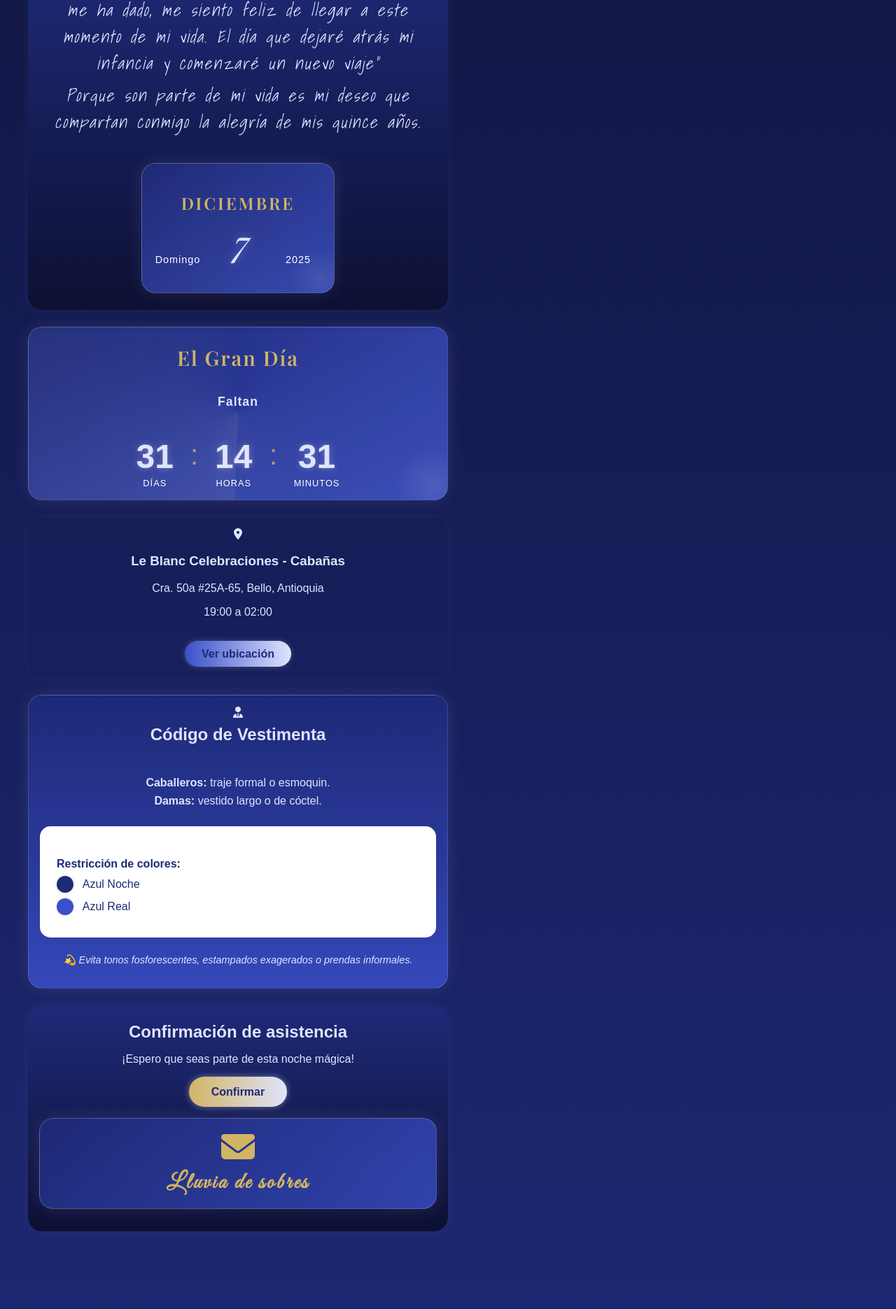
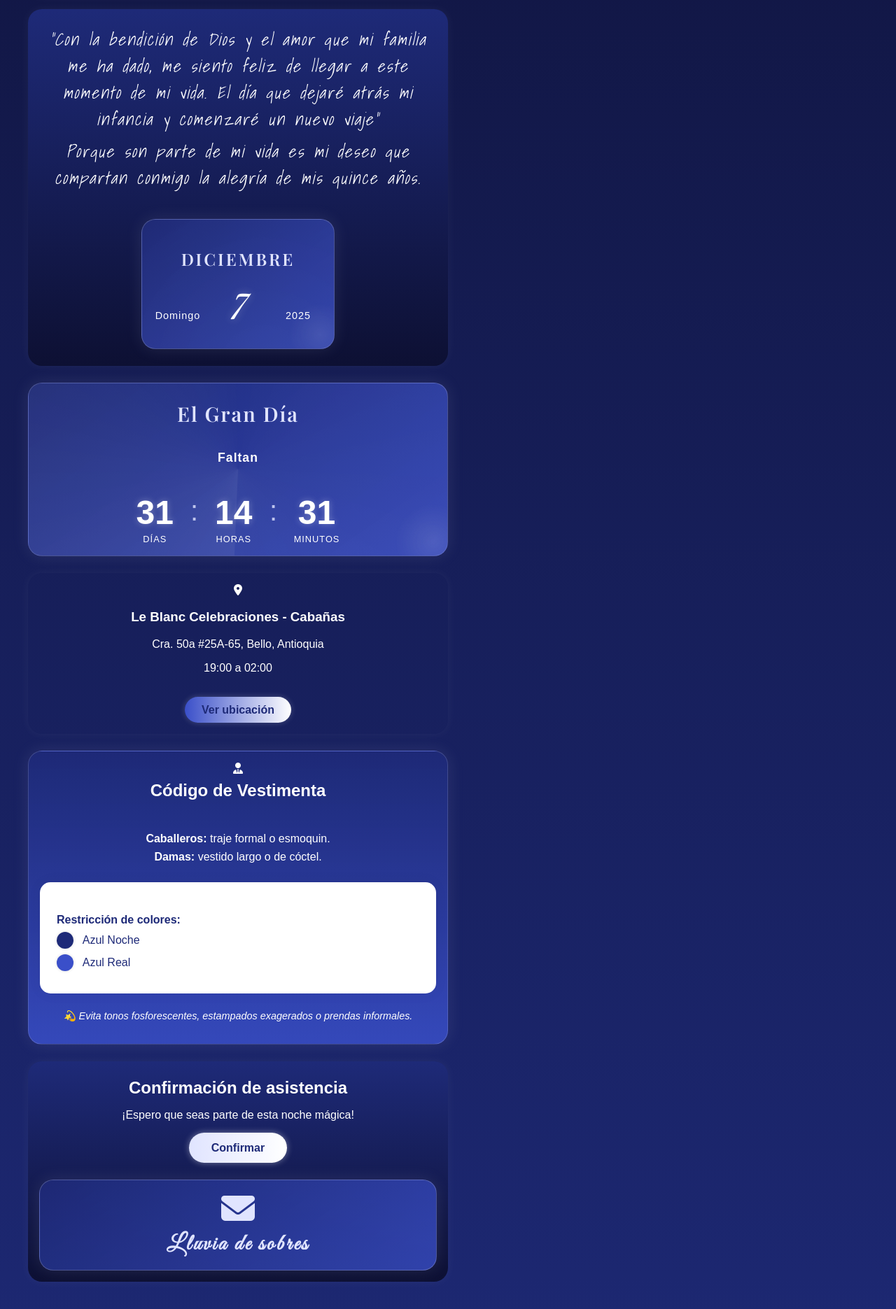
Before and after one commit to jadercano/mis-quince, a website: page index.html in a window 1280 px wide. Shown: the part 901-2772 px from the top of the page at 70% size. Drawn offline with nearby package versions, Linux system fonts and the light colour scheme.

Commit message:
update colors and add form link

```diff
--- a/index.html
+++ b/index.html
@@ -20,7 +20,7 @@
   <!-- Encabezado -->
   <header class="header floral-header">
     <div class="header-content">
-      <img src="media/corona-dorada.png" alt="Corona dorada" class="header-crown" />
+      <img src="media/corona-plateada.png" alt="Corona dorada" class="header-crown" />
       <h1 class="header-title shine">Susana</h1>
       <h2 class="header-subtitle">Mis Quince Años</h2>
     </div>
@@ -127,7 +127,7 @@
   <section class="rsvp-section">
     <h2 class="rsvp-title">Confirmación de asistencia</h2>
     <p class="rsvp-message">¡Espero que seas parte de esta noche mágica!</p>
-    <a href="https://forms.gle/tu-formulario" target="_blank" class="btn-confirm">Confirmar</a>
+    <a href="https://forms.gle/fdbDo9ZW5ciMakqz7" target="_blank" class="btn-confirm">Confirmar</a>
 
     <div class="gift-box">
       <i class="fas fa-envelope icon"></i>
--- a/styles.css
+++ b/styles.css
@@ -6,14 +6,13 @@
     --azul-brillante: #3A4FC9;
     --plata: #E0E4FF;
     --blanco: #FFFFFF;
-    --dorado: #D1B464;
     --max-section-width: 600px;
 }
 
 body {
     margin: 0;
     background: linear-gradient(to bottom, #0d1033, #1E2A78);
-    color: var(--plata);
+    color: var(--blanco);
     font-family: 'Poppins', sans-serif;
     display: flex;
     flex-direction: column;
@@ -128,7 +127,7 @@ section {
 .header-title {
     font-family: 'Great Vibes', cursive;
     font-size: clamp(6rem, 12vw, 12rem);
-    background: linear-gradient(90deg, #d4af37, #E0E4FF, #d4af37);
+    background: linear-gradient(90deg, #BAB8B5, #FFFFFF, #BAB8B5);
     -webkit-background-clip: text;
     -webkit-text-fill-color: transparent;
     position: relative;
@@ -147,7 +146,7 @@ section {
 
 .header-subtitle {
     font-family: 'Shadows Into Light', serif;
-    color: var(--plata);
+    color: var(--blanco);
     font-size: clamp(2rem, 5vw, 13rem);
     letter-spacing: 2px;
 }
@@ -161,12 +160,12 @@ section {
 }
 
 .play-instruction {
-    color: var(--plata);
+    color: var(--blanco);
     font-size: .75rem;
 }
 
 .player-btn {
-    background: var(--plata);
+    background: var(--blanco);
     color: var(--azul);
     border: none;
     border-radius: 50%;
@@ -177,9 +176,9 @@ section {
 }
 
 .player-btn:hover {
-    background: var(--dorado);
+    background: var(--plata);
     color: var(--blanco);
-    box-shadow: 0 0 10px var(--dorado);
+    box-shadow: 0 0 10px var(--plata);
 }
 
 .progress-bar {
@@ -195,14 +194,14 @@ section {
 .progress {
     width: 0%;
     height: 100%;
-    background: linear-gradient(90deg, var(--azul-brillante), var(--plata));
+    background: linear-gradient(90deg, var(--azul-brillante), var(--blanco));
     transition: width 0.1s linear;
 }
 
 /* === FRASE Y FECHA === */
 .quote-date {
     background: linear-gradient(to bottom, #1E2A78, #0d1033);
-    color: var(--plata);
+    color: var(--blanco);
     border-radius: 20px;
     display: flex;
     flex-direction: column;
@@ -212,7 +211,7 @@ section {
 .quote-text {
     font-family: 'Shadows Into Light', serif;
     font-style: italic;
-    color: var(--plata);
+    color: var(--blanco);
     margin: 0.5rem auto;
     font-size: 1.5rem;
     letter-spacing: 2px;
@@ -226,7 +225,7 @@ section {
     border-radius: 20px;
     padding: 1rem;
     box-shadow: 0 0 25px rgba(224, 228, 255, 0.1);
-    color: var(--plata);
+    color: var(--blanco);
     text-align: center;
     position: relative;
     overflow: hidden;
@@ -265,7 +264,7 @@ section {
     font-size: 1.5rem;
     font-weight: 600;
     letter-spacing: 3px;
-    color: var(--dorado);
+    color: var(--plata);
     text-transform: uppercase;
     margin-bottom: 1rem;
     position: relative;
@@ -293,7 +292,7 @@ section {
 .date-item .day {
     font-family: 'Great Vibes', cursive;
     font-size: 4rem;
-    color: var(--plata);
+    color: var(--blanco);
     text-shadow: 0 0 12px rgba(255, 255, 255, 0.3);
 }
 
@@ -334,7 +333,7 @@ section {
     background: linear-gradient(145deg, rgba(30, 42, 120, 0.95), rgba(58, 79, 201, 0.85));
     border: 1px solid rgba(255, 255, 255, 0.2);
     border-radius: 20px;
-    color: var(--plata);
+    color: var(--blanco);
     padding: 1rem;
     text-align: center;
     box-shadow: 0 0 25px rgba(224, 228, 255, 0.1);
@@ -369,7 +368,7 @@ section {
 .calendar-title {
     font-family: 'Playfair Display', serif;
     font-size: 1.8rem;
-    color: var(--dorado);
+    color: var(--plata);
     letter-spacing: 2px;
     margin-bottom: 1rem;
     position: relative;
@@ -378,7 +377,7 @@ section {
 
 /* Texto “Faltan” */
 .countdown-label {
-    color: var(--plata);
+    color: var(--blanco);
     font-size: 1.1rem;
     letter-spacing: 1px;
     margin-bottom: 1.5rem;
@@ -412,7 +411,7 @@ section {
 .time-segment span {
     font-size: 3rem;
     font-weight: bold;
-    color: var(--plata);
+    color: var(--blanco);
     text-shadow: 0 0 10px rgba(255, 255, 255, 0.3);
 }
 
@@ -426,7 +425,7 @@ section {
 /* Separadores tipo reloj (:) */
 .colon {
     font-size: 2.5rem;
-    color: var(--dorado);
+    color: var(--plata);
     align-self: flex-start;
     margin-top: 0.2rem;
     animation: pulseColon 2s ease-in-out infinite;
@@ -497,7 +496,7 @@ section {
     margin-top: 1rem;
     padding: 0.6rem 1.5rem;
     border-radius: 25px;
-    background: linear-gradient(90deg, var(--azul-brillante), var(--plata));
+    background: linear-gradient(90deg, var(--azul-brillante), var(--blanco));
     color: var(--azul);
     font-weight: 600;
     text-decoration: none;
@@ -506,7 +505,7 @@ section {
 }
 
 .btn-location:hover {
-    background: linear-gradient(90deg, var(--dorado), var(--plata));
+    background: linear-gradient(90deg, var(--plata), var(--blanco));
     color: var(--azul);
     box-shadow: 0 0 15px rgba(255, 255, 255, 0.6);
     transform: translateY(-2px);
@@ -515,7 +514,7 @@ section {
 .info-card {
     background: rgba(30, 42, 120, 0.8);
     border: 1px solid rgba(255, 255, 255, 0.1);
-    color: var(--plata);
+    color: var(--blanco);
     border-radius: 16px;
     padding: 2rem 1rem;
     width: 90%;
@@ -527,7 +526,7 @@ section {
     background: linear-gradient(to bottom, rgba(30, 42, 120, 0.95), rgba(58, 79, 201, 0.85));
     border: 1px solid rgba(255, 255, 255, 0.15);
     border-radius: 20px;
-    color: var(--plata);
+    color: var(--blanco);
     text-align: center;
     box-shadow: 0 0 25px rgba(224, 228, 255, 0.1);
     position: relative;
@@ -536,13 +535,13 @@ section {
 .dresscode-card .info-title {
     font-family: 'Playfair Display', serif;
     font-size: 1.6rem;
-    color: var(--dorado);
+    color: var(--plata);
     margin-bottom: 1rem;
 }
 
 .dresscode-card .info-text {
     font-size: 1rem;
-    color: var(--plata);
+    color: var(--blanco);
     margin-bottom: 1.5rem;
     line-height: 1.6;
 }
@@ -597,7 +596,7 @@ section {
 /* Nota final */
 .info-note {
     font-size: 0.9rem;
-    color: var(--plata);
+    color: var(--blanco);
     font-style: italic;
     margin-top: 1rem;
 }
@@ -607,14 +606,14 @@ section {
     background: linear-gradient(to bottom, #1E2A78, #0d1033);
     border-radius: 20px;
     padding: 1rem;
-    color: var(--plata);
+    color: var(--blanco);
     position: relative;
     z-index: 1;
 }
 
 .btn-confirm {
     display: inline-block;
-    background: linear-gradient(90deg, var(--dorado), var(--plata));
+    background: linear-gradient(90deg, var(--plata), var(--blanco));
     color: var(--azul);
     font-weight: 600;
     text-decoration: none;
@@ -625,8 +624,8 @@ section {
 }
 
 .btn-confirm:hover {
-    background: linear-gradient(90deg, var(--plata), var(--dorado));
-    box-shadow: 0 0 20px var(--plata);
+    background: linear-gradient(90deg, var(--blanco), var(--plata));
+    box-shadow: 0 0 20px var(--blanco);
 }
 
 /* === RESPONSIVO === */
@@ -638,13 +637,13 @@ section {
 
 /* === CONTENEDOR DE FECHA PRINCIPAL === */
 .gift-box {
-    margin: 1rem auto;
+    margin: 1.5rem auto auto;
     background: linear-gradient(145deg, rgba(30, 42, 120, 0.9), rgba(58, 79, 201, 0.8));
     border: 1px solid rgba(255, 255, 255, 0.2);
     border-radius: 20px;
     padding: 1rem;
     box-shadow: 0 0 25px rgba(224, 228, 255, 0.1);
-    color: var(--plata);
+    color: var(--blanco);
     text-align: center;
     position: relative;
     overflow: hidden;
@@ -652,7 +651,7 @@ section {
 
 .gift-box .icon {
     font-size: 3rem;
-    color: var(--dorado);
+    color: var(--plata);
     margin-bottom: 0.5rem;
 }
 
@@ -661,7 +660,7 @@ section {
     font-size: 2rem;
     font-weight: 600;
     letter-spacing: 3px;
-    color: var(--dorado);
+    color: var(--plata);
     position: relative;
     z-index: 1;
     margin-block: 0rem;
```
Also changed, not shown: media/corona-plateada.png (added), 1 other file.
